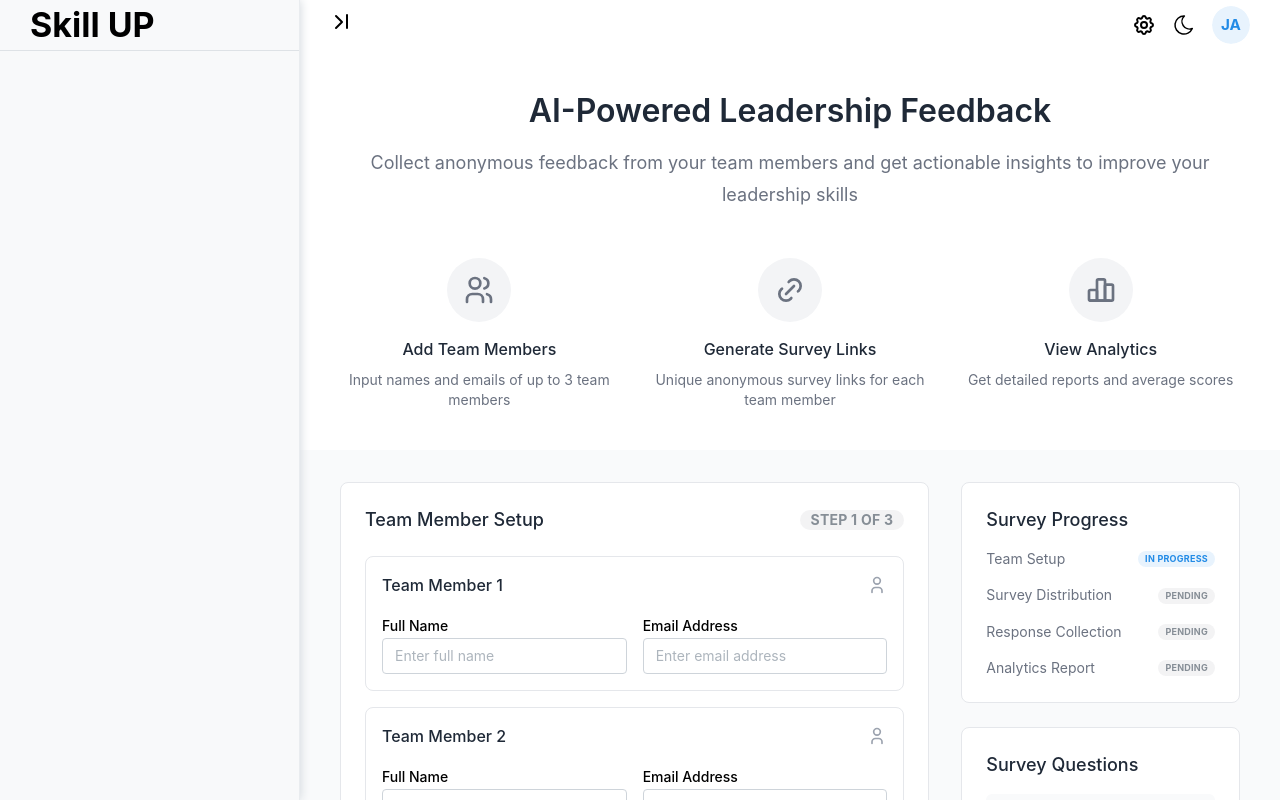
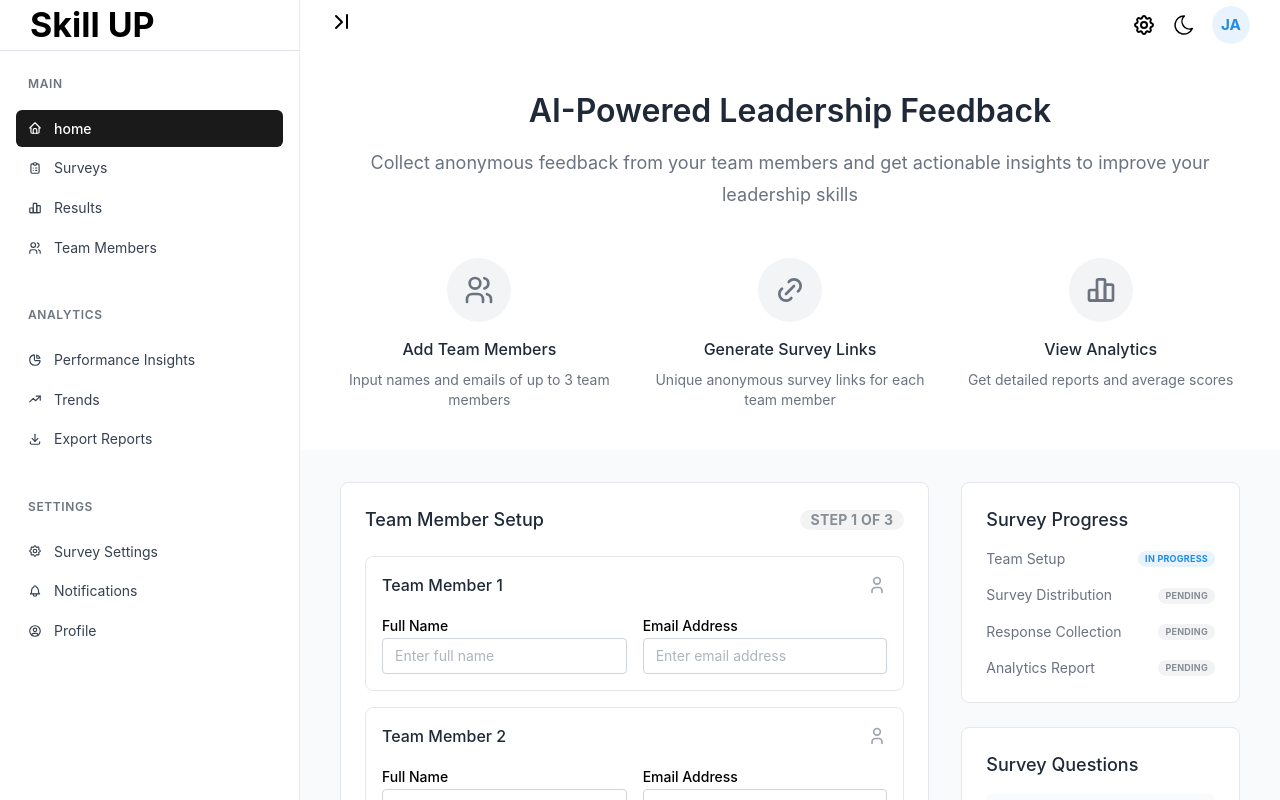
Before and after one commit to josejuniorpgx/Skill-Up-Test, a Next.js app: page / in a window 1280 px wide. Shown: the top 800 px of the page. Built offline with nearby package versions, Linux system fonts and the light colour scheme.

Commit message:
Feat: implement MyNavBar component with type definitions, navigation structure, and responsive styles

```diff
--- a/src/components/layouts/AppShellLayout/MyNavBar/MyNavBar.module.css
+++ b/src/components/layouts/AppShellLayout/MyNavBar/MyNavBar.module.css
@@ -1,12 +1,125 @@
-[data-mantine-color-scheme="light"] .NavBarContainer {
-    color: black;
-    background-color: var(--mantine-color-gray-0);
-    border-right: 1px solid var(--mantine-color-gray-2);
-    box-shadow: 0 0 10px var(--mantine-color-gray-4);
+.NavBarContainer {
+    display: flex;
+    flex-direction: column;
+    background-color: white;
+    border-right: 1px solid #e9ecef;
 }
 
+.navigation {
+    flex: 1;
+    padding: 1rem;
+    overflow-y: auto;
+}
+
+.navigationSection {
+    margin-bottom: 2rem;
+}
+
+.navigationSection:last-child {
+    margin-bottom: 0;
+}
+
+.sectionLabel {
+    padding: 0.5rem 0.75rem;
+    font-size: 0.75rem;
+    color: #6c757d;
+    text-transform: uppercase;
+    letter-spacing: 0.05em;
+    font-weight: 600;
+    margin-bottom: 0.5rem;
+}
+
+.navItems {
+    display: flex;
+    flex-direction: column;
+    gap: 0.125rem;
+}
+
+.navItem {
+    display: flex;
+    align-items: center;
+    padding: 0.5rem 0.75rem;
+    font-size: 0.875rem;
+    border-radius: 0.375rem;
+    cursor: pointer;
+    transition: all 0.15s ease-in-out;
+    text-decoration: none;
+    user-select: none;
+}
+
+.navItemActive {
+    color: white;
+    background-color: #1a1a1a;
+    font-weight: 500;
+}
+
+.navItemInactive {
+    color: #374151;
+}
+
+.navItemInactive:hover {
+    background-color: #f9fafb;
+    color: #111827;
+}
+
+.navIcon {
+    width: 0.875rem;
+    height: 0.875rem;
+    margin-right: 0.75rem;
+    flex-shrink: 0;
+}
+
+/* Responsive adjustments */
+@media (max-width: 768px) {
+    .navigation {
+        padding: 0.5rem;
+    }
+
+    .navigationSection {
+        margin-bottom: 1.5rem;
+    }
+
+    .navItem {
+        padding: 0.625rem 0.75rem;
+        font-size: 0.9rem;
+    }
+
+    .navIcon {
+        width: 1rem;
+        height: 1rem;
+    }
+}
+
+/* Dark mode support (optional) */
 [data-mantine-color-scheme="dark"] .NavBarContainer {
+    background-color: #1a1b1e;
+    border-right-color: #373a40;
+}
+
+[data-mantine-color-scheme="dark"] .sectionLabel {
+    color: #909296;
+}
+
+[data-mantine-color-scheme="dark"] .navItemInactive {
+    color: #c1c2c5;
+}
+
+[data-mantine-color-scheme="dark"] .navItemInactive:hover {
+    background-color: #25262b;
+    color: #fff;
+}
+
+[data-mantine-color-scheme="dark"] .navItemActive {
+    background-color: #339af0;
     color: white;
-    border-right: 1px solid var(--mantine-color-dark-5);
-    box-shadow: 0 0 10px var(--mantine-color-dark-9);
 }
+
+/* Focus states for accessibility */
+.navItem:focus {
+    outline: 2px solid #339af0;
+    outline-offset: 2px;
+}
+
+.navItem:focus:not(:focus-visible) {
+    outline: none;
+}
--- /dev/null
+++ b/src/components/layouts/AppShellLayout/MyNavBar/NavItem.tsx
@@ -0,0 +1,21 @@
+import classes from "@/components/layouts/AppShellLayout/MyNavBar/MyNavBar.module.css";
+
+interface NavItemProps {
+    icon: React.ReactNode;
+    label: string;
+    path: string;
+    isActive?: boolean;
+    onClick: () => void;
+}
+
+export function NavItem({icon, label, path, isActive, onClick}: NavItemProps) {
+    return (
+        <span
+            className={`${classes.navItem} ${isActive ? classes.navItemActive : classes.navItemInactive}`}
+            onClick={onClick}
+        >
+      {icon}
+            {label}
+    </span>
+    );
+}
--- a/src/components/layouts/AppShellLayout/MyNavBar/index.tsx
+++ b/src/components/layouts/AppShellLayout/MyNavBar/index.tsx
@@ -1,12 +1,107 @@
-import { Box, Burger, Divider, Group, Stack, Title } from '@mantine/core';
+'use client';
+import {Box, Group, Title, Burger, Divider, Stack, Text} from '@mantine/core';
+import {
+    IconHome,
+    IconClipboardList,
+    IconChartBar,
+    IconUsers,
+    IconChartPie,
+    IconTrendingUp,
+    IconDownload,
+    IconSettings,
+    IconBell,
+    IconUserCircle
+} from '@tabler/icons-react';
+import {useRouter, usePathname} from 'next/navigation';
 import classes from './MyNavBar.module.css';
+import {NavItem} from "@/components/layouts/AppShellLayout/MyNavBar/NavItem";
 
 interface MyNavBarProps {
     mobileOpened: boolean;
     toggleMobile: () => void;
 }
 
-export default function MyNavBar({ mobileOpened, toggleMobile }: MyNavBarProps) {
+
+//todo: Move the constants to a separate fil.
+export default function MyNavBar({mobileOpened, toggleMobile}: MyNavBarProps) {
+    const router = useRouter();
+
+    const handleNavigation = (path: string, isDisable: boolean) => {
+        if (isDisable) {
+            return;
+        }
+        router.push(path);
+    };
+
+    const mainNavItems = [
+        {
+            icon: <IconHome className={classes.navIcon}/>,
+            label: 'home',
+            path: '/',
+            isDisabled: false
+        },
+        {
+            icon: <IconClipboardList className={classes.navIcon}/>,
+            label: 'Surveys',
+            path: '/surveys',
+            isDisabled: true
+        },
+        {
+            icon: <IconChartBar className={classes.navIcon}/>,
+            label: 'Results',
+            path: '/results',
+            isDisabled: true
+        },
+        {
+            icon: <IconUsers className={classes.navIcon}/>,
+            label: 'Team Members',
+            path: '/team-members',
+            isDisabled: true
+        }
+    ];
+
+    const analyticsNavItems = [
+        {
+            icon: <IconChartPie className={classes.navIcon}/>,
+            label: 'Performance Insights',
+            path: '/analytics/performance',
+            isDisabled: true
+        },
+        {
+            icon: <IconTrendingUp className={classes.navIcon}/>,
+            label: 'Trends',
+            path: '/analytics/trends',
+            isDisabled: true
+        },
+        {
+            icon: <IconDownload className={classes.navIcon}/>,
+            label: 'Export Reports',
+            path: '/analytics/export',
+            isDisabled: true
+        }
+    ];
+
+    const settingsNavItems = [
+        {
+            icon: <IconSettings className={classes.navIcon}/>,
+            label: 'Survey Settings',
+            path: '/settings/surveys',
+            isDisabled: true
+        },
+        {
+            icon: <IconBell className={classes.navIcon}/>,
+            label: 'Notifications',
+            path: '/settings/notifications',
+            isDisabled: true
+        },
+        {
+            icon: <IconUserCircle className={classes.navIcon}/>,
+            label: 'Profile',
+            path: '/settings/profile',
+            isDisabled: true
+        }
+    ];
+
     return (
         <Box className={classes.NavBarContainer} h="100%">
             <Group pl={30} pr={30} h={50} justify="space-between" align="center">
@@ -22,10 +117,61 @@ export default function MyNavBar({ mobileOpened, toggleMobile }: MyNavBarProps)
                     hiddenFrom="sm"
                 />
             </Group>
-      <Divider size={1} />
-      <Stack justify="space-between" h="100%" pb={50}>
-      {/* Todo: Add Buttons */}
-      </Stack>
+
+            <Divider size={1}/>
+
+            <nav className={classes.navigation}>
+                {/* Main Section */}
+                <div className={classes.navigationSection}>
+                    <Text className={classes.sectionLabel}>Main</Text>
+                    <div className={classes.navItems}>
+                        {mainNavItems.map((item) => (
+                            <NavItem
+                                key={item.path}
+                                icon={item.icon}
+                                label={item.label}
+                                path={item.path}
+                                isActive={usePathname() === item.path}
+                                onClick={() => handleNavigation(item.path, item.isDisabled)}
+                            />
+                        ))}
+                    </div>
+                </div>
+
+                {/* Analytics Section */}
+                <div className={classes.navigationSection}>
+                    <Text className={classes.sectionLabel}>Analytics</Text>
+                    <div className={classes.navItems}>
+                        {analyticsNavItems.map((item) => (
+                            <NavItem
+                                key={item.path}
+                                icon={item.icon}
+                                label={item.label}
+                                path={item.path}
+                                isActive={usePathname() === item.path}
+                                onClick={() => handleNavigation(item.path, item.isDisabled)}
+                            />
+                        ))}
+                    </div>
+                </div>
+
+                {/* Settings Section */}
+                <div className={classes.navigationSection}>
+                    <Text className={classes.sectionLabel}>Settings</Text>
+                    <div className={classes.navItems}>
+                        {settingsNavItems.map((item) => (
+                            <NavItem
+                                key={item.path}
+                                icon={item.icon}
+                                label={item.label}
+                                path={item.path}
+                                isActive={usePathname() === item.path}
+                                onClick={() => handleNavigation(item.path, item.isDisabled)}
+                            />
+                        ))}
+                    </div>
+                </div>
+            </nav>
         </Box>
     );
 }
```
Also changed, not shown: src/types/navbar.ts (added, +65 -0 lines). Lines whose indentation alone changed are shown as unchanged.
